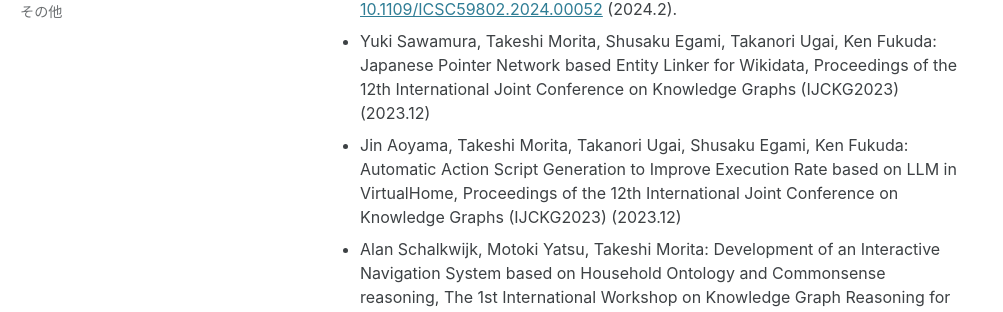
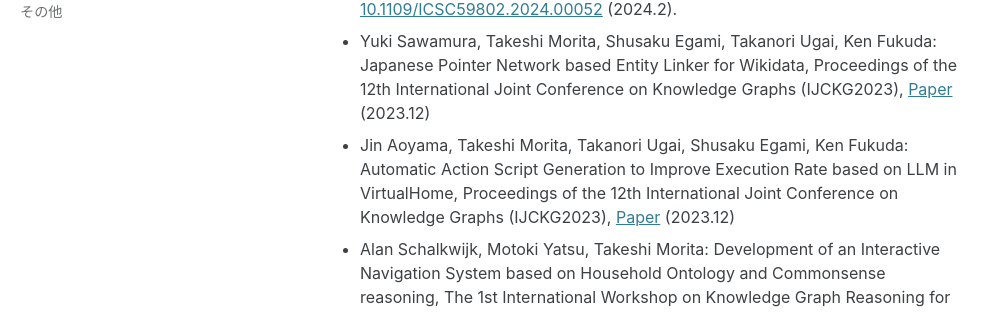
Before and after one commit to ke-lab-it-agu/ke-lab-it-agu.github.io, a Jekyll site: the page built from publications.md, in a window 1280 px wide and 900 px high, scrolled down 2262 px. Shown: the part 229-541 px from the top of the window, without its empty margins (0-1003 px from the left). Built offline with Jekyll 4.4.1, drawn with Linux system fonts in a browser that asks for light colours; cached includes are drawn as plain includes.

Commit message:
update publications

```diff
--- a/publications.md
+++ b/publications.md
@@ -27,8 +27,8 @@ sidebar:
 - 浅野歴，谷津元樹，森田武史：キャプション及び物体認識ラベルを用いた描画内容に即した駄洒落文の選択手法，画像ラボ，Vol.34，No.3，pp.59-65，[雑誌入手先](https://www.nikko-pb.co.jp/products/detail.php?product_id=5491) (2023.3).
 
 ## 国際学会発表
-- Taichi Hosokawa, Sudesna Chakraborty, Takeshi Morita: Assessing Logical Inference Capabilities of Large Language Models through RDF Schema Entailment Rules: A Multi-Level Evaluation, Joint Proceedings of Industry, Doctoral Consortium, Posters and Demos of the 24th International Semantic Web Conference (ISWC-C 2025), pp. 304-308, [PDF](https://ceur-ws.org/Vol-4085/paper50.pdf) (2025.11) <!-- 2025/11/4 -->
-- Hiroaki Shimoma, Sudesna Chakraborty, Takeshi Morita: Prompt Compression for Dialog Navigation with Need-Oriented Environmental Knowledge Base and Large Language Models, Joint Proceedings of Industry, Doctoral Consortium, Posters and Demos of the 24th International Semantic Web Conference (ISWC-C 2025), pp. 264-264, [PDF](https://ceur-ws.org/Vol-4085/paper42.pdf) (2025.11) <!-- 2025/11/4 -->
+- Taichi Hosokawa, Sudesna Chakraborty, Takeshi Morita: Assessing Logical Inference Capabilities of Large Language Models through RDF Schema Entailment Rules: A Multi-Level Evaluation, Joint Proceedings of Industry, Doctoral Consortium, Posters and Demos of the 24th International Semantic Web Conference (ISWC-C 2025), pp. 304-308, [Paper](https://ceur-ws.org/Vol-4085/paper50.pdf) (2025.11) <!-- 2025/11/4 -->
+- Hiroaki Shimoma, Sudesna Chakraborty, Takeshi Morita: Prompt Compression for Dialog Navigation with Need-Oriented Environmental Knowledge Base and Large Language Models, Joint Proceedings of Industry, Doctoral Consortium, Posters and Demos of the 24th International Semantic Web Conference (ISWC-C 2025), pp. 264-264, [Paper](https://ceur-ws.org/Vol-4085/paper42.pdf) (2025.11) <!-- 2025/11/4 -->
 - Kawashima, S. Chakraborty, S. "Neural correlates of sentence comprehension using sentence embedding on narrative fMRI data". Aperture Neuro. (2025, June 13). OHBM 2025 Annual Meeting Abstract Book. Organization for Human Brain Mapping (OHBM), Brisbane, Australia. [https://doi.org/10.5281/zenodo.15641972](https://doi.org/10.5281/zenodo.15641972)
 - Chakraborty, S. "Auditory Narrative Processing: Cortical Gradients in Story Listening". Aperture Neuro. (2025, June 13). OHBM 2025 Annual Meeting Abstract Book. Organization for Human Brain Mapping (OHBM), Brisbane, Australia. [https://doi.org/10.5281/zenodo.15641972](https://doi.org/10.5281/zenodo.15641972)
 - Jin Aoyama, Sudesna Chakraborty, Takeshi Morita, Shusaku Egami, Takanori Ugai, Ken Fukuda: Household Task Planning with Multi-Objects State and Relationship Using Large Language Models Based Preconditions Verification, Proceedings of the 17th International Conference on Agents and Artificial Intelligence - Volume 2: ICAART, SciTePress, pp.472-483, DOI: [10.5220/0013188400003890](https://doi.org/10.5220/0013188400003890) (2025.2) <!-- 2025/2/24 -->
@@ -36,8 +36,8 @@ sidebar:
 - Fumikatsu Anaguchi, Sudesna Chakraborty, Takeshi Morita, Shusaku Egami, Takanori Ugai and Ken Fukuda: Reasoning and Justification System for Domestic Hazardous Behaviors Based on Knowledge Graph of Daily Activities and Retrieval-Augmented Generation, Proceedings of the Twelfth International Symposium on Computing and Networking (CANDAR 2024), pp.11-20, DOI: [10.1109/CANDAR64496.2024.00010](https://doi.org/10.1109/CANDAR64496.2024.00010) (2024.11) <!-- 2024/11/27 -->
 - Tomohiro Ogawa, Kango Yoshioka, Ken Fukuda, Takeshi Morita: Prediction of actions and places by the time series recognition from images with Multimodal LLM, Proceedings of the 2024 IEEE 18th International Conference on Semantic Computing (ICSC), International Knowledge Graph Reasoning Challenge 2024, pp. 294-300, DOI: [10.1109/ICSC59802.2024.00053](https://doi.org/10.1109/ICSC59802.2024.00053) (2024.2). <!-- 2024/2/8 -->
 - Tsukasa Hirano, Kengo Ozaki, Takeshi Morita: Prediction of Actions and Objects through Video Analysis Using Stepwise Prompt, Proceedings of the 2024 IEEE 18th International Conference on Semantic Computing (ICSC), International Knowledge Graph Reasoning Challenge 2024, pp. 289-293, DOI: [10.1109/ICSC59802.2024.00052](https://doi.org/10.1109/ICSC59802.2024.00052) (2024.2). <!-- 2024/2/8 -->
-- Yuki Sawamura, Takeshi Morita, Shusaku Egami, Takanori Ugai, Ken Fukuda: Japanese Pointer Network based Entity Linker for Wikidata, Proceedings of the 12th International Joint Conference on Knowledge Graphs (IJCKG2023) (2023.12) <!-- 2023/12/9 -->
-- Jin Aoyama, Takeshi Morita, Takanori Ugai, Shusaku Egami, Ken Fukuda: Automatic Action Script Generation to Improve Execution Rate based on LLM in VirtualHome, Proceedings of the 12th International Joint Conference on Knowledge Graphs (IJCKG2023) (2023.12) <!-- 2023/12/8 -->
+- Yuki Sawamura, Takeshi Morita, Shusaku Egami, Takanori Ugai, Ken Fukuda: Japanese Pointer Network based Entity Linker for Wikidata, Proceedings of the 12th International Joint Conference on Knowledge Graphs (IJCKG2023), [Paper](https://ijckg2023.knowledge-graph.jp/pages/proc/paper_18.pdf) (2023.12) <!-- 2023/12/9 -->
+- Jin Aoyama, Takeshi Morita, Takanori Ugai, Shusaku Egami, Ken Fukuda: Automatic Action Script Generation to Improve Execution Rate based on LLM in VirtualHome, Proceedings of the 12th International Joint Conference on Knowledge Graphs (IJCKG2023), [Paper](https://ijckg2023.knowledge-graph.jp/pages/proc/paper_16.pdf) (2023.12) <!-- 2023/12/8 -->
 - Alan Schalkwijk, Motoki Yatsu, Takeshi Morita: Development of an Interactive Navigation System based on Household Ontology and Commonsense reasoning, The 1st International Workshop on Knowledge Graph Reasoning for Explainable Artificial Intelligence (KGR4XAI), [Paper](https://kgr4xai.ikgrc.org/2021/papers/KGR4XAI_2021_paper_2_cr.pdf) (2021.12). <!-- 2021/12/6 -->
 
 ## 国内学会発表
```
